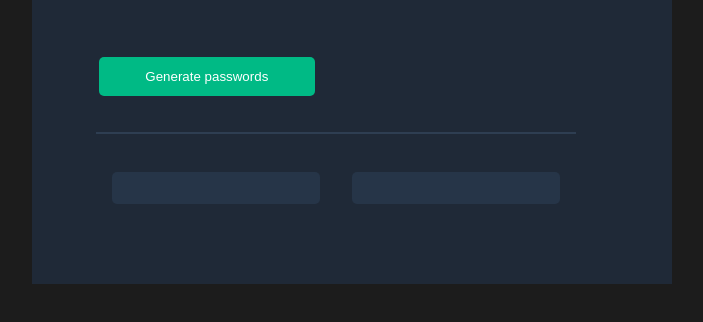
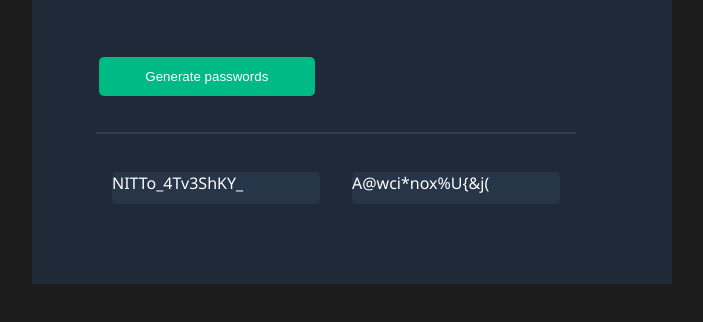
Before and after one commit to arjunultra/Scrimba-Password-Generator, a plain HTML site: page index.html in a window 1280 px wide. Both pictures are taken after a click on the button "Generate passwords". Shown: the part 356-678 px from the top of the page, without its empty margins (288-991 px from the left). Drawn offline with Linux system fonts and the light colour scheme.

Commit message:
done without stretch goals

```diff
--- a/index.html
+++ b/index.html
@@ -13,12 +13,15 @@
         Generate a <span class="green-text">random password</span>
       </h1>
       <p class="desc">Never use an insecure password again.</p>
-      <button id="submit-btn">Generate passwords</button>
+      <button onclick="getRandomPassword()" id="submit-btn">
+        Generate passwords
+      </button>
       <hr / class="hr-line">
       <div class="password-container">
         <span class="passwords" id="psw-one"></span>
         <span class="passwords" id="psw-two"></span>
       </div>
     </main>
+    <script src="./main.js"></script>
   </body>
 </html>
--- /dev/null
+++ b/main.js
@@ -0,0 +1,21 @@
+const pswOne = document.getElementById('psw-one')
+const pswTwo = document.getElementById('psw-two')
+const characters = ["A","B","C","D","E","F","G","H","I","J","K","L","M","N","O","P","Q","R","S","T","U","V","W","X","Y","Z","a","b","c","d","e","f","g","h","i","j","k","l","m","n","o","p","q","r","s","t","u","v","w","x","y","z", "0", "1", "2", "3", "4", "5", "6", "7", "8", "9","~","`","!","@","#","$","%","^","&","*","(",")","_","-","+","=","{","[","}","]",",","|",":",";","<",">",".","?",
+"/"];
+const generatePassword = document.getElementById("submit-btn");
+const passwordOne = document.getElementById("psw-one");
+const passwordTwo = document.getElementById("psw-two");
+function getRandomPassword() {
+    let resultOne = "";
+    let resultTwo = "";
+    for (let j = 0; j < 15; j++) {
+    let randomIndexOne = Math.floor(Math.random() * characters.length);
+    let randomIndexTwo = Math.floor(Math.random() * characters.length);
+    let randomCharOne = characters[randomIndexOne];
+    let randomCharTwo = characters[randomIndexTwo];
+    resultOne += randomCharOne;
+    resultTwo += randomCharTwo;
+  }
+  passwordOne.textContent = resultOne;
+  passwordTwo.textContent = resultTwo;
+}
--- a/style.scss
+++ b/style.scss
@@ -61,6 +61,7 @@ div.password-container {
   top: 28em;
   left: 5em;
   span.passwords {
+    color: white;
     width: 13em;
     height: 2em;
     display: block;
```
Also changed, not shown: style.min.css, 1 other file.
